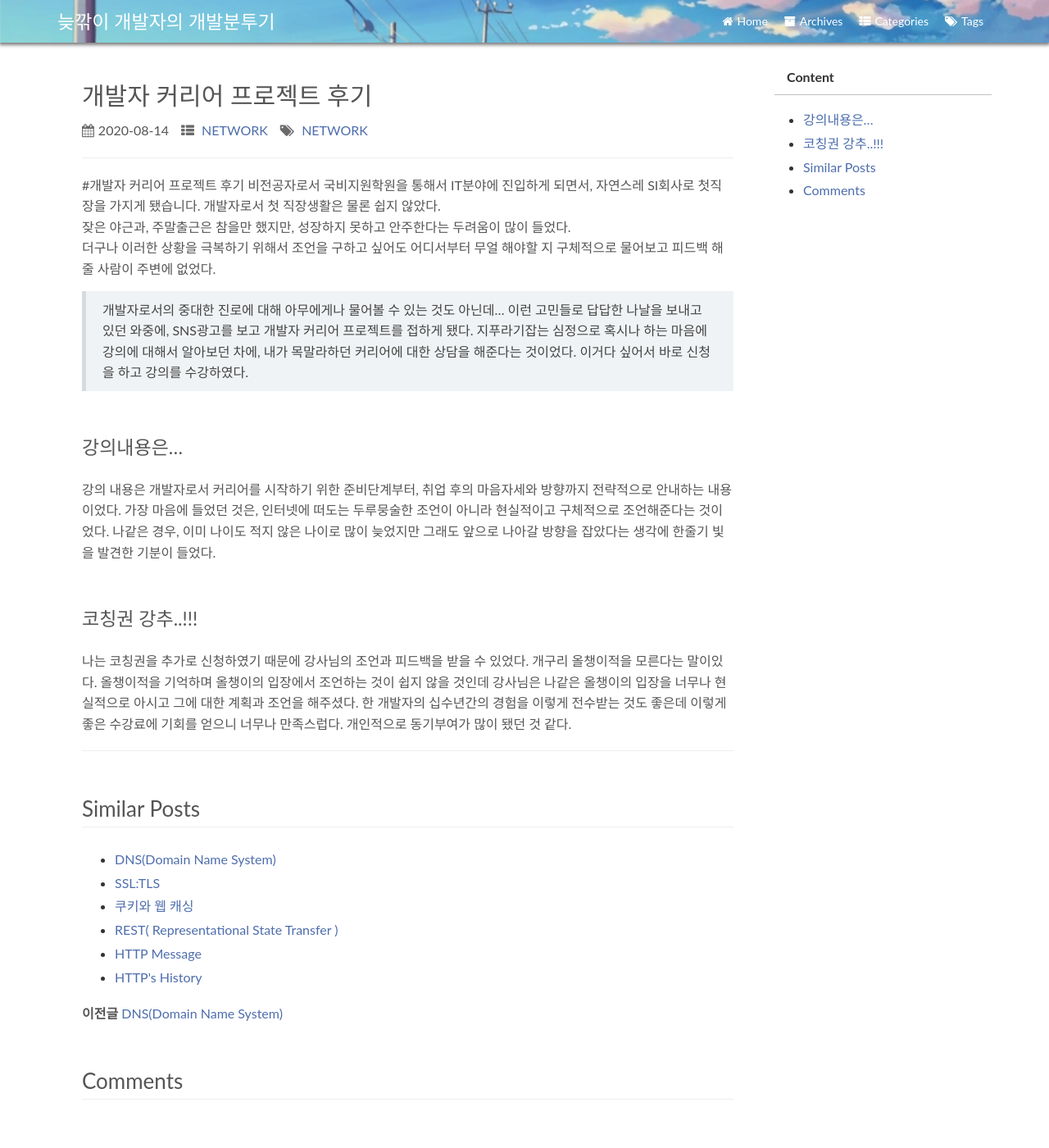
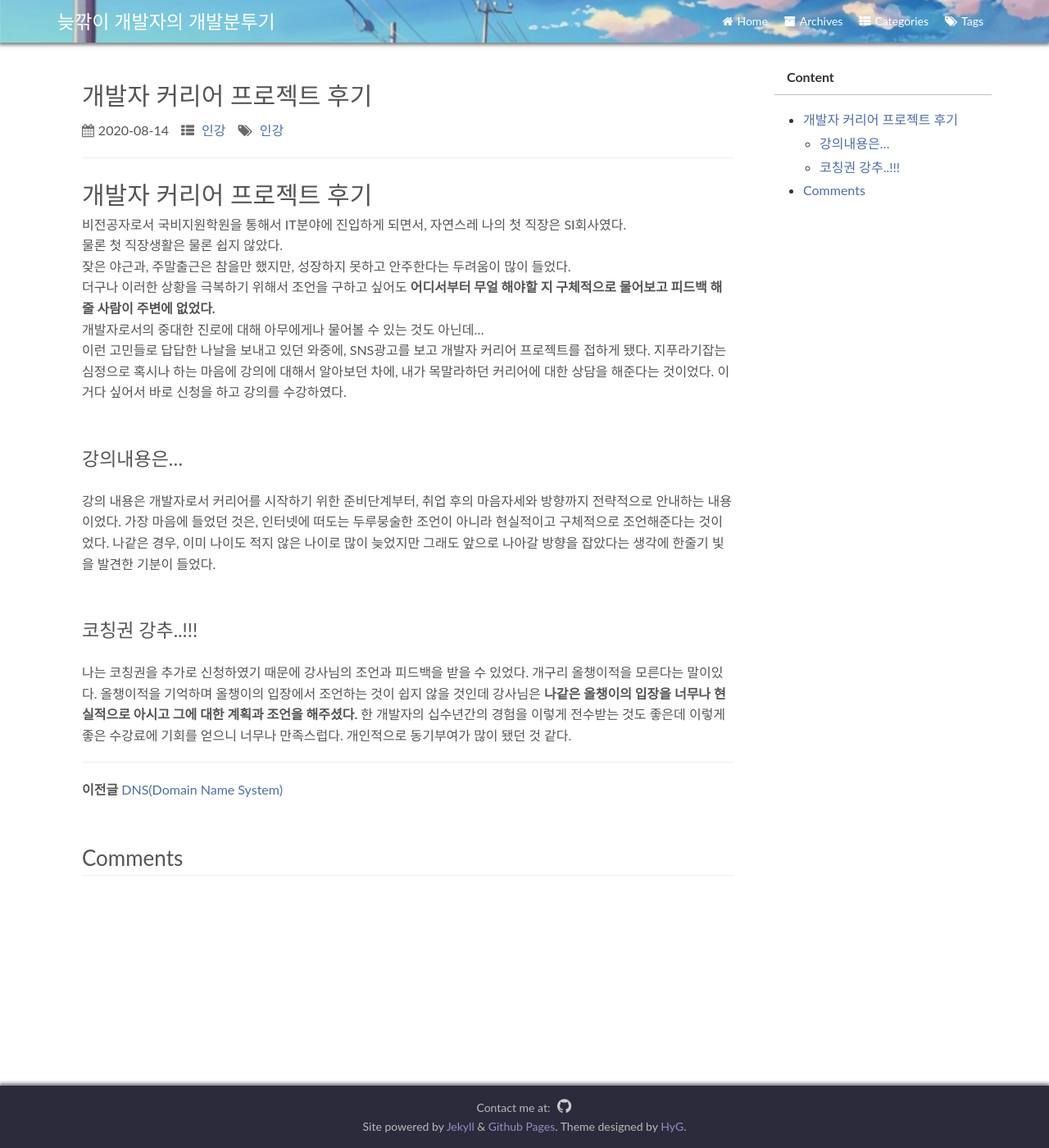
Before and after one commit to isaac1102/isaac1102.github.io, a Jekyll site: the page built from _posts/2020-08-14-sicle_review.md, in a window 1280 px wide and 1400 px high. Shown: the whole window at 82% size. Built offline with Jekyll 4.4.1, drawn with Linux system fonts in a browser that asks for light colours; comment, search, counter and statistics services are not loaded; a style sheet for code colours, icons or effects is not loaded.

Commit message:
sicle review

```diff
--- a/_posts/2020-08-14-sicle_review.md
+++ b/_posts/2020-08-14-sicle_review.md
@@ -2,21 +2,22 @@
 layout: post
 title:  "개발자 커리어 프로젝트 후기"
 date:   2020-08-14 00:09:17
-categories: NETWORK
-tags: NETWORK
+categories: 인강
+tags: 인강
 ---
 * content
 {:toc}
 
-#개발자 커리어 프로젝트 후기
-비전공자로서 국비지원학원을 통해서 IT분야에 진입하게 되면서, 자연스레 SI회사로 첫직장을 가지게 됐습니다. 개발자로서 첫 직장생활은 물론 쉽지 않았다.
+# 개발자 커리어 프로젝트 후기
+비전공자로서 국비지원학원을 통해서 IT분야에 진입하게 되면서, 자연스레 나의 첫 직장은 SI회사였다.
+물론 첫 직장생활은 물론 쉽지 않았다.
 잦은 야근과, 주말출근은 참을만 했지만, 성장하지 못하고 안주한다는 두려움이 많이 들었다.
-더구나 이러한 상황을 극복하기 위해서 조언을 구하고 싶어도 어디서부터 무얼 해야할 지 구체적으로 물어보고 피드백 해줄 사람이 주변에 없었다.
->개발자로서의 중대한 진로에 대해 아무에게나 물어볼 수 있는 것도 아닌데...
+더구나 이러한 상황을 극복하기 위해서 조언을 구하고 싶어도 <strong>어디서부터 무얼 해야할 지 구체적으로 물어보고 피드백 해줄 사람이 주변에 없었다.</strong>
+개발자로서의 중대한 진로에 대해 아무에게나 물어볼 수 있는 것도 아닌데...
 이런 고민들로 답답한 나날을 보내고 있던 와중에, SNS광고를 보고 개발자 커리어 프로젝트를 접하게 됐다. 지푸라기잡는 심정으로 혹시나 하는 마음에 강의에 대해서 알아보던 차에, 내가 목말라하던 커리어에 대한 상담을 해준다는 것이었다. 이거다 싶어서 바로 신청을 하고 강의를 수강하였다.
 
 ### 강의내용은...
 강의 내용은 개발자로서 커리어를 시작하기 위한 준비단계부터, 취업 후의 마음자세와 방향까지 전략적으로 안내하는 내용이었다. 가장 마음에 들었던 것은, 인터넷에 떠도는 두루뭉술한 조언이 아니라 현실적이고 구체적으로 조언해준다는 것이었다. 나같은 경우, 이미 나이도 적지 않은 나이로 많이 늦었지만 그래도 앞으로 나아갈 방향을 잡았다는 생각에 한줄기 빛을 발견한 기분이 들었다.
 
 ### 코칭권 강추..!!!
-나는 코칭권을 추가로 신청하였기 때문에 강사님의 조언과 피드백을 받을 수 있었다. 개구리 올챙이적을 모른다는 말이있다. 올챙이적을 기억하며 올챙이의 입장에서 조언하는 것이 쉽지 않을 것인데 강사님은 나같은 올챙이의 입장을 너무나 현실적으로 아시고 그에 대한 계획과 조언을 해주셨다. 한 개발자의 십수년간의 경험을 이렇게 전수받는 것도 좋은데 이렇게 좋은 수강료에 기회를 얻으니 너무나 만족스럽다. 개인적으로 동기부여가 많이 됐던 것 같다.
+나는 코칭권을 추가로 신청하였기 때문에 강사님의 조언과 피드백을 받을 수 있었다. 개구리 올챙이적을 모른다는 말이있다. 올챙이적을 기억하며 올챙이의 입장에서 조언하는 것이 쉽지 않을 것인데 강사님은 <strong>나같은 올챙이의 입장을 너무나 현실적으로 아시고 그에 대한 계획과 조언을 해주셨다. </strong>한 개발자의 십수년간의 경험을 이렇게 전수받는 것도 좋은데 이렇게 좋은 수강료에 기회를 얻으니 너무나 만족스럽다. 개인적으로 동기부여가 많이 됐던 것 같다.
```
